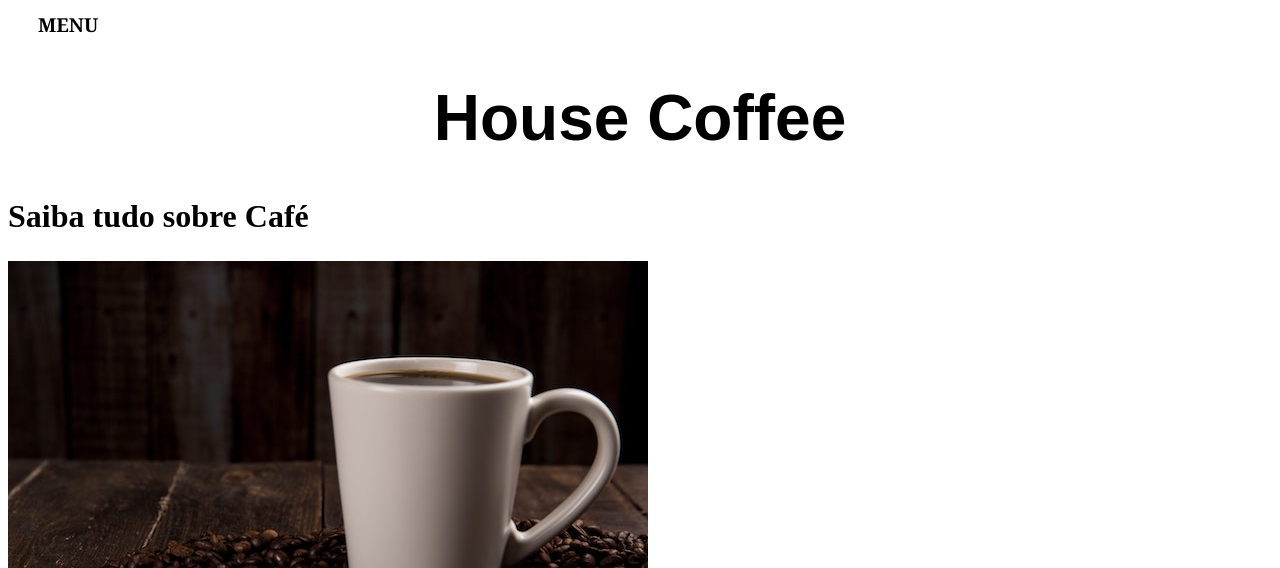
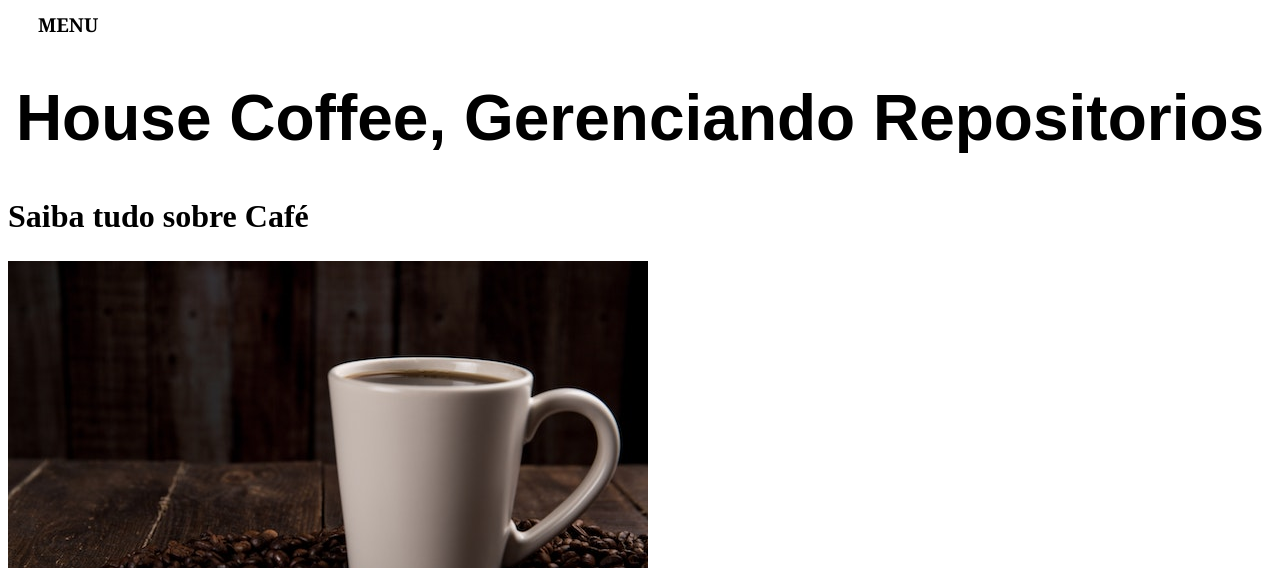
Before and after one commit to rafaelmelo92/html-css, a plain HTML site: page treino/003/cafe.html in a window 1280 px wide. Shown: the part 232-800 px from the top of the page. Drawn offline with Linux system fonts and the light colour scheme; a web font is replaced by a local one.

Commit message:
atualizei o treino 003

```diff
--- a/treino/003/cafe.html
+++ b/treino/003/cafe.html
@@ -22,7 +22,7 @@
     <div><img class="logo" src="iconecafe.png" alt="imagemlogo.png"></div>
     <hr>
     <p class="menu">MENU</p>
-<h1 id="principal">House Coffee</h1>
+<h1 id="principal">House Coffee, Gerenciando Repositorios</h1>
 <h2>Saiba tudo sobre Café</h2>
     <picture>
         <source media="(max-width: 650px)" srcset="cafep.jpg" type="image/jpg">
```
